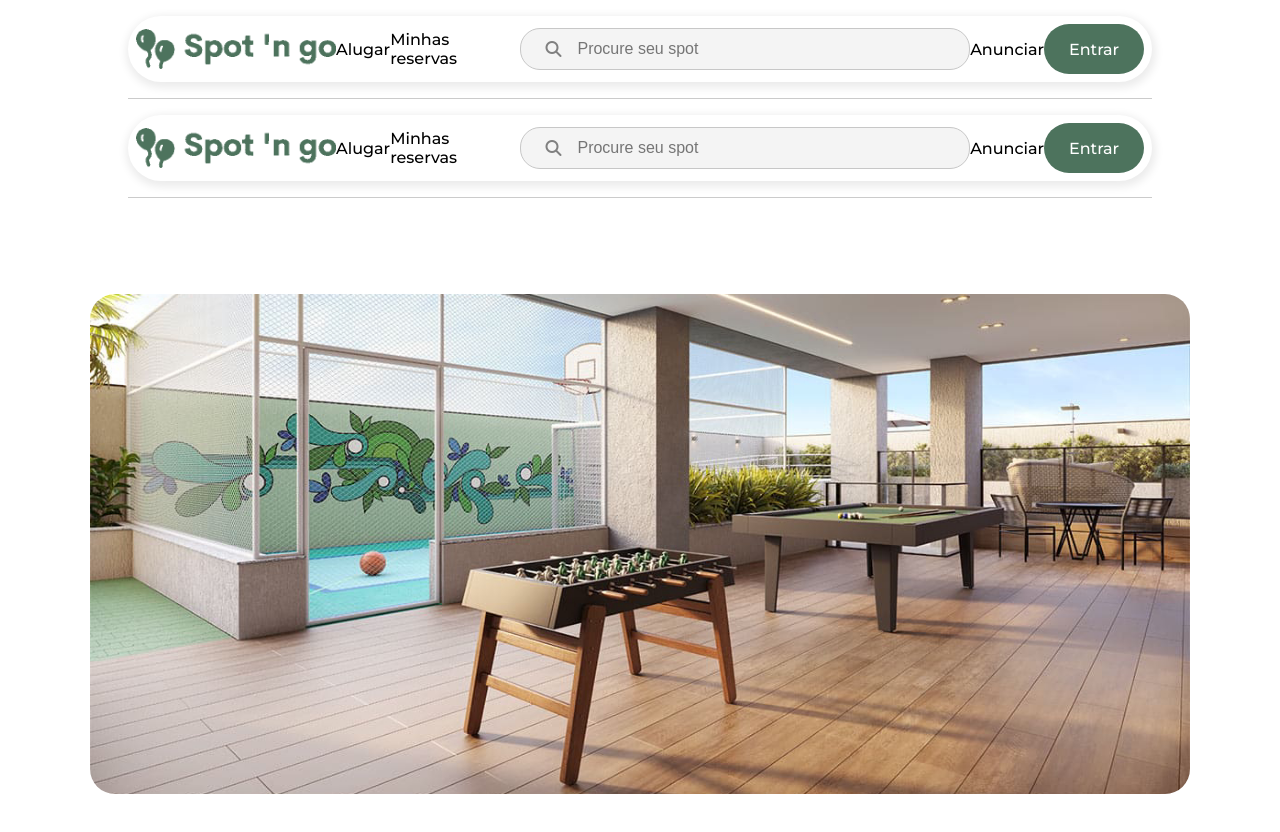
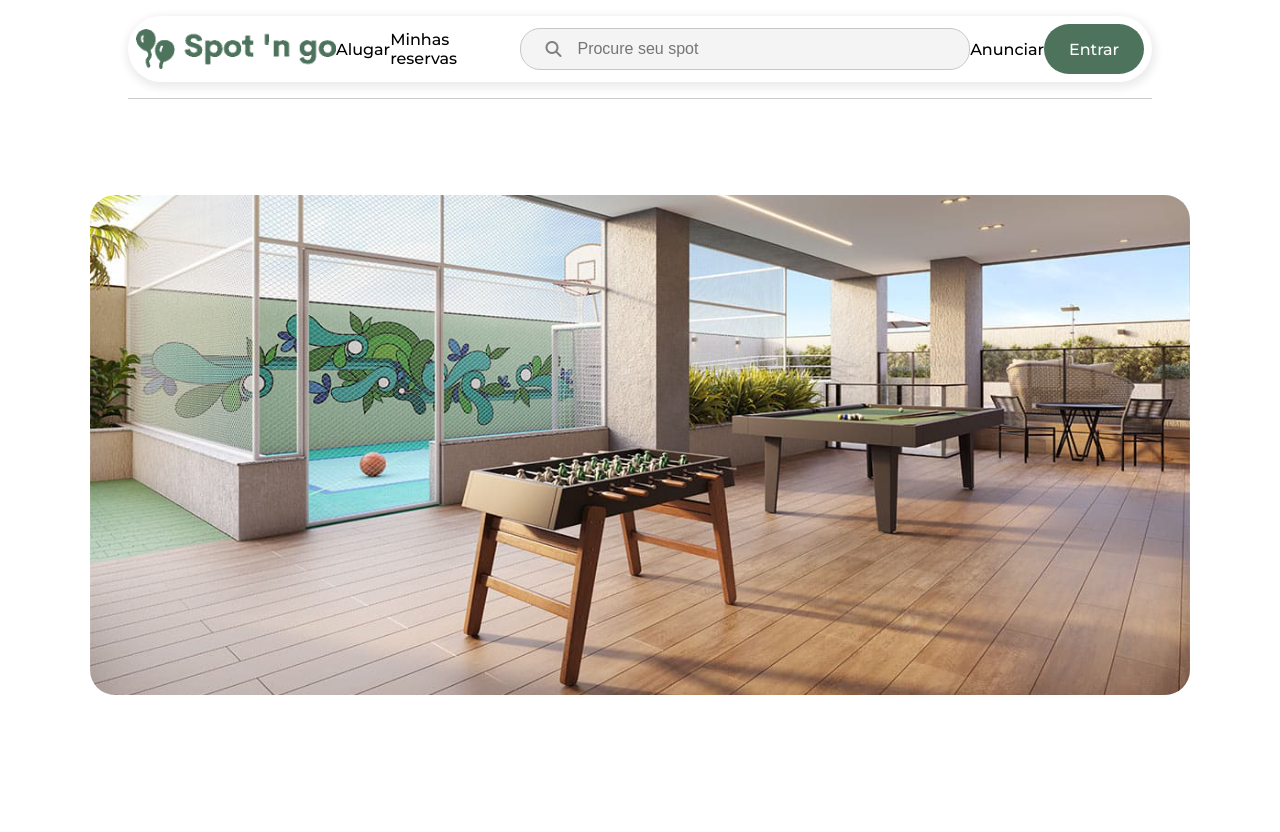
Before and after one commit to Hackathon-spotngo-2024/HackathonIFC2024-frontend, a Vue app: page / in a window 1280 px wide. Shown: the top 832 px of the page. After the commit the page ends 800 px from the top, so only its background shows below. Built offline with nearby package versions, Linux system fonts and the light colour scheme.

Commit message:
Excluir NavbarComponent da HomePage

```diff
--- a/src/router/HomePage.vue
+++ b/src/router/HomePage.vue
@@ -1,10 +1,8 @@
 <script setup>
-import NavbarComponent from '@/components/NavbarComponent.vue';
 import BannerComponent from '@/components/BannerComponent.vue';
 </script>
 
 <template>
-  <NavbarComponent/>
   <BannerComponent/>
 </template>
 
```
